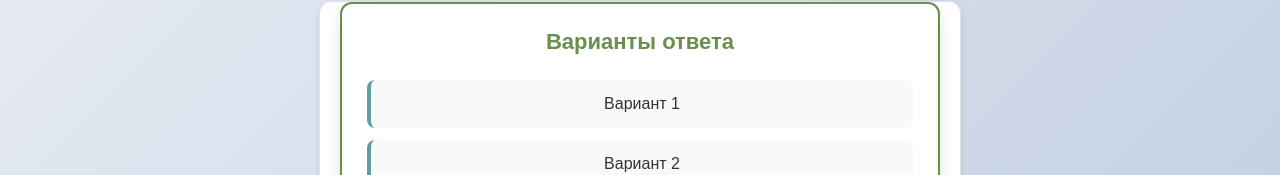
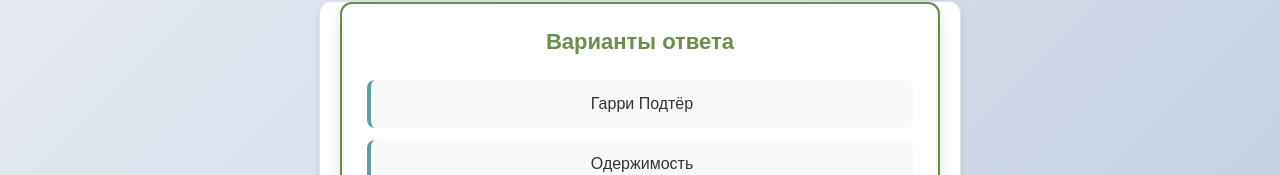
Before and after one commit to Scharf14/vue-project, a Vue app: page / in a window 1280 px wide. Shown: the part 777-952 px from the top of the page. Built offline with nearby package versions, Linux system fonts and the light colour scheme.

Commit message:
Added an element of randomness to the answer options

```diff
--- a/src/AnswerOptions.vue
+++ b/src/AnswerOptions.vue
@@ -2,26 +2,18 @@
 import {ref} from 'vue'
 
 const props = defineProps({
-
+  answerOptions: Array
 })
 
-const emit = defineEmits(['answer'])
-/* Получаем ответ, в родителе сравниваем с правильным ответом, даем результат */
-function sendAnswer() {
-  emit('answer')
-}
 
 </script>
 
 <template>
   <div class="options-container">
     <div class="main-bar">
-     <h2>Варианты ответа</h2>
+      <h2>Варианты ответа</h2>
       <div class="answers">
-        <! Нужно отправить выбранный ответ и сопоставить его с эмодзи в родителе-->
-        <button @click="sendAnswer">Вариант 1</button>
-        <button @click="sendAnswer">Вариант 2</button>
-        <button @click="sendAnswer">Вариант 3</button>
+        <button v-for="answers in answerOptions"> {{ answers }}</button>
       </div>
     </div>
   </div>
--- a/src/App.vue
+++ b/src/App.vue
@@ -40,11 +40,11 @@ const emoji = ref(correctFilm.emojies)
 console.log('Правильный фильм:', correctFilm.name)
 console.log('Эмодзи:', emoji.value)
 
-const createAnswerOptions = function createAnswerOptions() {
+function createAnswerOptions() {
   const answerOptions = []
-  answerOptions.push(correctFilm.name)
 
-  while (answerOptions.length < 3) {
+
+  while (answerOptions.length < 2) {
     const randomIndex = Math.floor(Math.random() * films.value.length)
     const wrongFilm = films.value[randomIndex]
 
@@ -52,11 +52,22 @@ const createAnswerOptions = function createAnswerOptions() {
       answerOptions.push(wrongFilm.name)
     }
   }
+  const randomAnswerOptions = Math.floor(Math.random() * films.value.length)
+  answerOptions.splice(randomAnswerOptions, 0, correctFilm.name)
   return answerOptions
 }
 
-console.log(createAnswerOptions())
+const answerOptions = createAnswerOptions()
+console.log(answerOptions)
+// function shuffle() {
+//   const rand = Math.floor(Math.random() * answerOptions.length)
+//   console.log(answerOptions)
+// }
+// shuffle()
 
+//ну давай по другому, берешь рандомное число в пределах длины массива, вставляешь правильный ответ на это место.
+// Если правильный ответ стал крайним - ничего больше можно не менять, если нет, то можно рандомно либо элемент,
+// который в конце, перемещать на 1 место, либо наоборот
 </script>
 
 <template>
@@ -91,7 +102,7 @@ console.log(createAnswerOptions())
 
     <AnswerOptions
         class="component-card answer-options"
-
+        :answerOptions="answerOptions"
     >
 
     </AnswerOptions>
```
